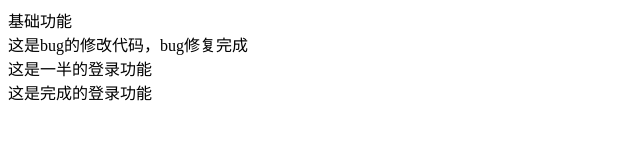
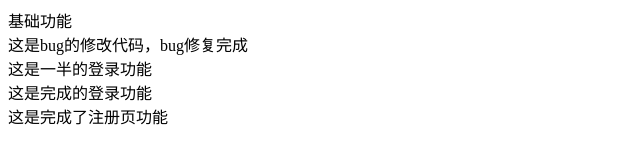
Before and after one commit to wang-dblwei/myfirst, a plain HTML site: page index.html in a window 1280 px wide. Shown: the whole page, without its empty margins (0-640 px from the left). Drawn offline with Linux system fonts and the light colour scheme.

```diff
--- a/index.html
+++ b/index.html
@@ -21,5 +21,6 @@
      <div>这是bug的修改代码，bug修复完成</div>
      <div>这是一半的登录功能</div>
      <div>这是完成的登录功能</div>
+     <div>这是完成了注册页功能</div>
 </body>
 </html>
```
